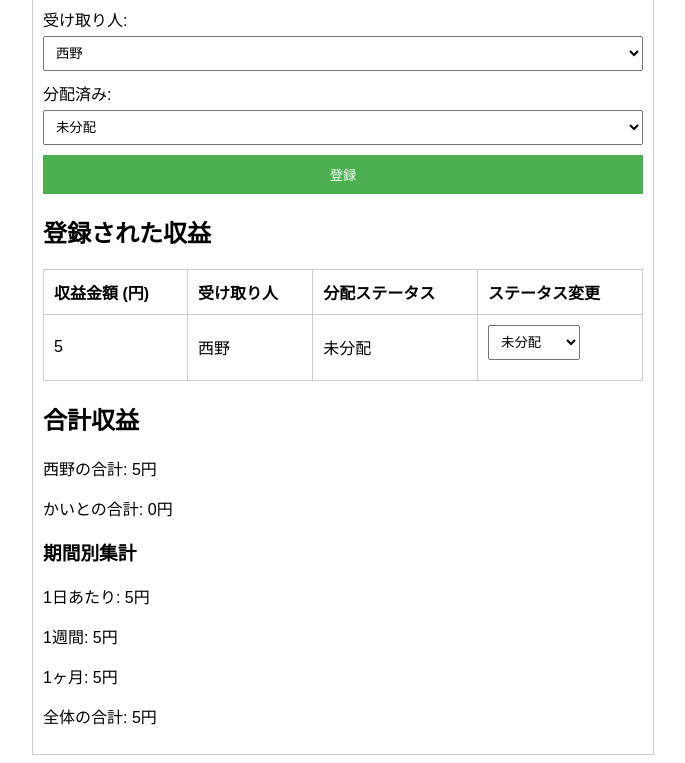
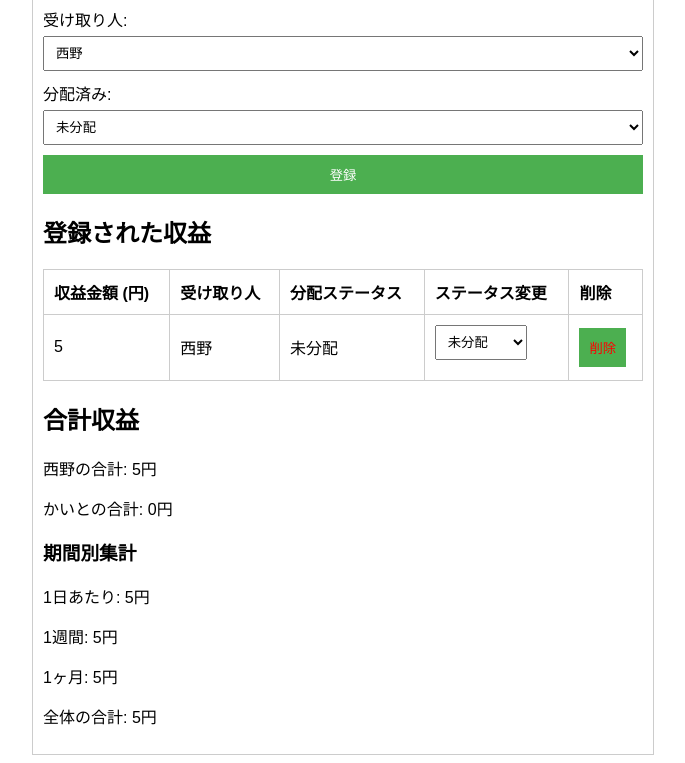
Before and after one commit to Sikovideo/Syueki, a plain HTML site: page index.html in a window 1280 px wide. Both pictures are taken after typing "5" into the empty fields and a click on the button "登録". Shown: the part 187-950 px from the top of the page, without its empty margins (297-982 px from the left). Drawn offline with Linux system fonts and the light colour scheme.

Commit message:
Update index.html

```diff
--- a/index.html
+++ b/index.html
@@ -16,6 +16,7 @@
         table { width: 100%; margin-top: 20px; border-collapse: collapse; }
         th, td { border: 1px solid #ccc; padding: 10px; text-align: left; }
         .summary { margin-top: 20px; }
+        .delete-btn { color: red; cursor: pointer; }
     </style>
 </head>
 <body>
@@ -48,6 +49,7 @@
                     <th>受け取り人</th>
                     <th>分配ステータス</th>
                     <th>ステータス変更</th>
+                    <th>削除</th>
                 </tr>
             </thead>
             <tbody></tbody>
@@ -112,6 +114,7 @@
                 const cell2 = newRow.insertCell(1);
                 const cell3 = newRow.insertCell(2);
                 const cell4 = newRow.insertCell(3);
+                const cell5 = newRow.insertCell(4);
 
                 cell1.textContent = data.amount;
                 cell2.textContent = data.recipient;
@@ -129,6 +132,17 @@
                     loadRevenues(); // ステータス変更後にデータを再表示
                 });
                 cell4.appendChild(select);
+
+                // 削除ボタンを作成
+                const deleteBtn = document.createElement('button');
+                deleteBtn.textContent = '削除';
+                deleteBtn.className = 'delete-btn';
+                deleteBtn.addEventListener('click', () => {
+                    revenues.splice(index, 1); // 指定したインデックスのデータを削除
+                    localStorage.setItem('revenues', JSON.stringify(revenues));
+                    loadRevenues(); // データ削除後に再表示
+                });
+                cell5.appendChild(deleteBtn);
 
                 // 各受け取り人ごとの合計を計算
                 if (data.recipient === '西野') {
```
